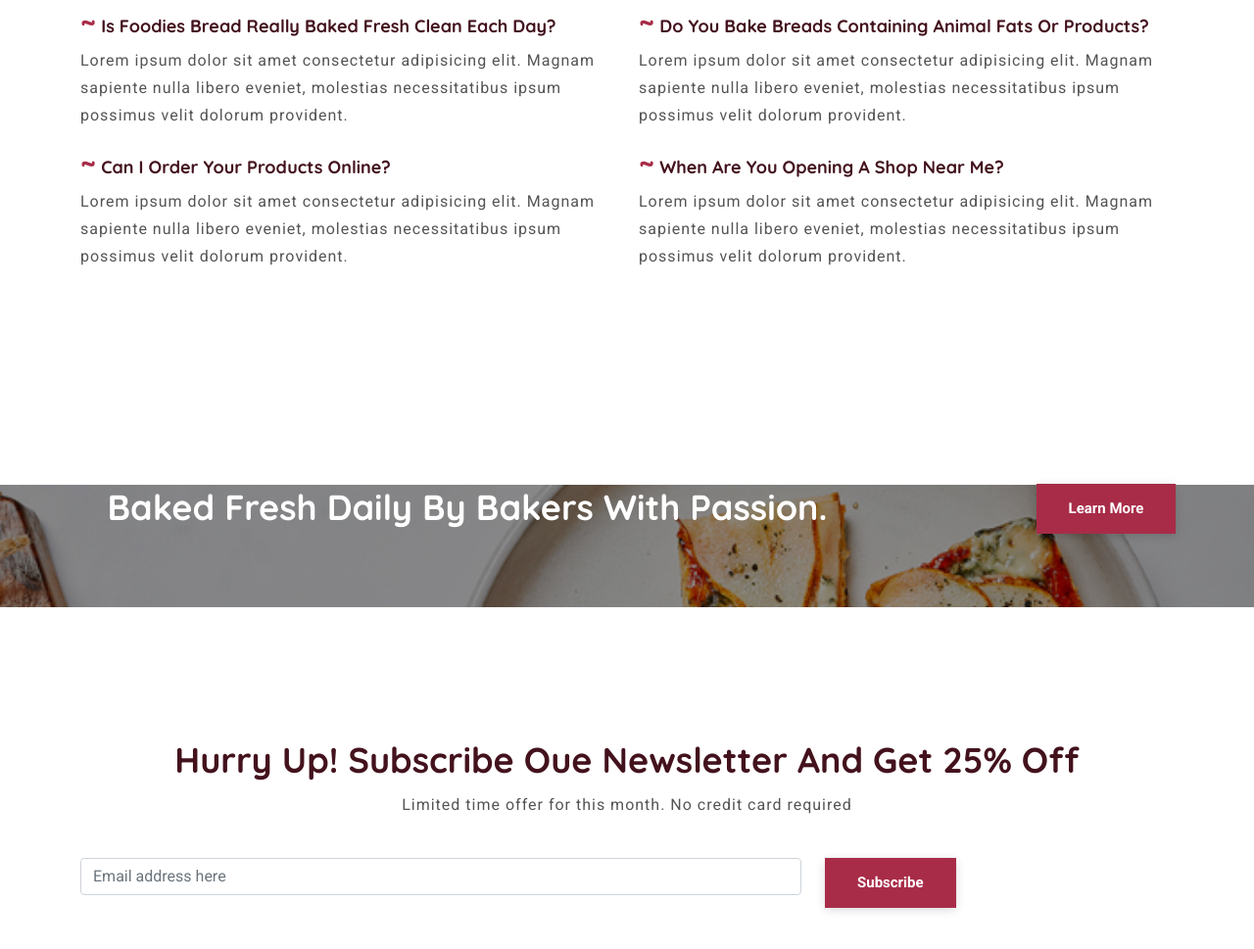
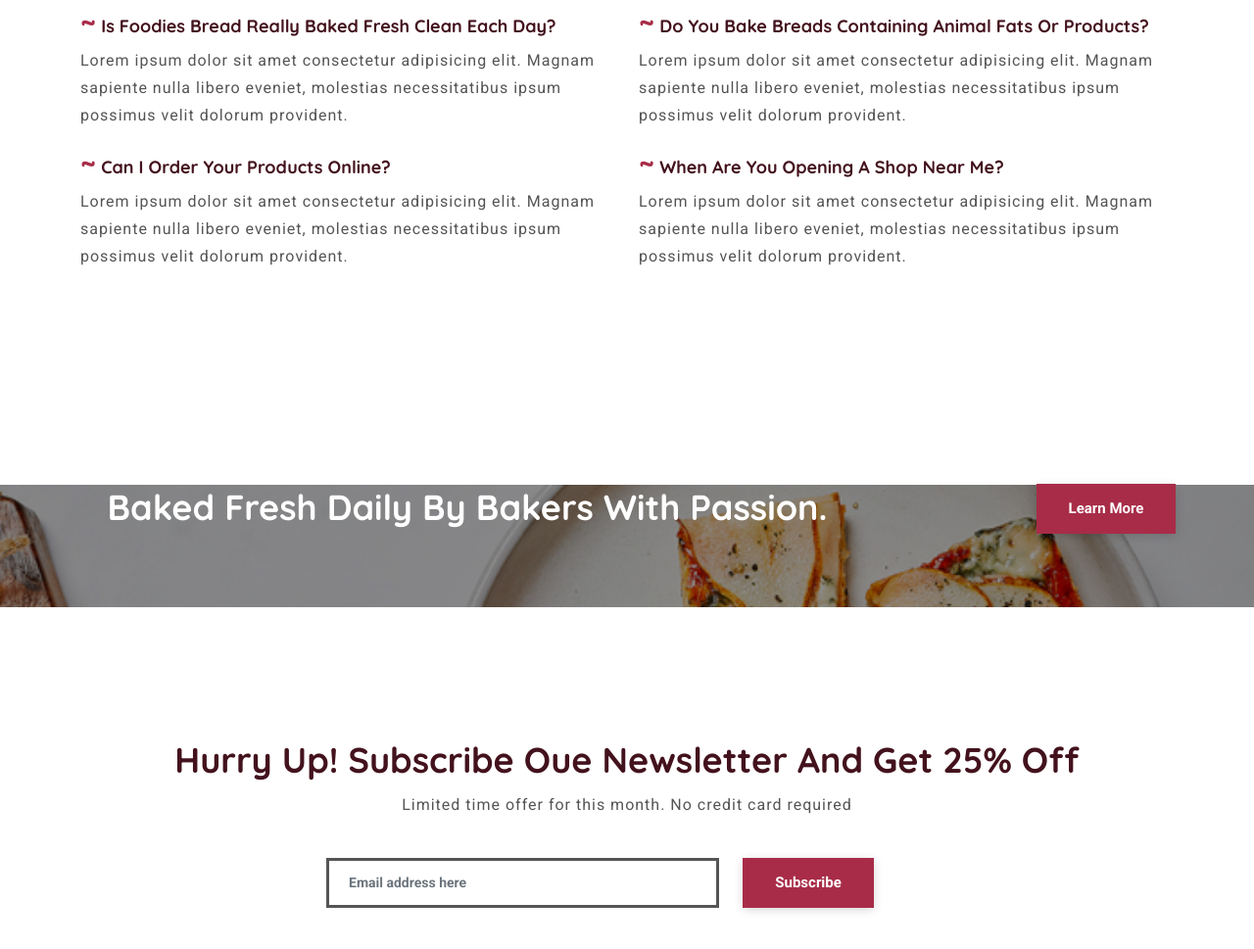
Before and after one commit to ankit-chauhan-codes/bootstrap-practice-two, a plain HTML site: page index.html in a window 1280 px wide. Shown: the part 4704-5673 px from the top of the page at 98% size. Drawn offline with nearby package versions, Linux system fonts and the light colour scheme.

Commit message:
styled news-letter section

```diff
--- a/css/style.css
+++ b/css/style.css
@@ -453,3 +453,32 @@ p{
     padding: 4.375rem 0;
 }
 /* book-food Section */
+
+
+
+/* newsletter Section */
+.newsletter{
+    width: 55%;
+    margin: 0 auto;
+}
+
+.newsletter .form-control{
+    height: 3.225rem;
+    padding: 0 1.25rem;
+    font-size: 0.875rem;
+    width: 100%;
+    border: none;
+    border-radius: 0;
+    background: transparent;
+    border: 0.1875rem solid var(--text-color);
+    color: var(--black-color);
+    font-weight: 700;
+}
+
+.newsletter .form-control:hover,
+.newsletter .form-control:focus{
+    outline: none;
+    box-shadow: none;
+    border-color: var(--primary-color);
+}
+/* newsletter Section */
```
